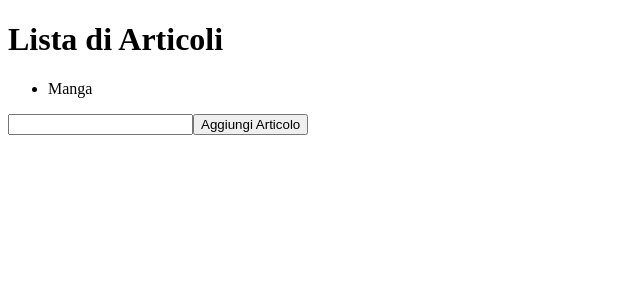
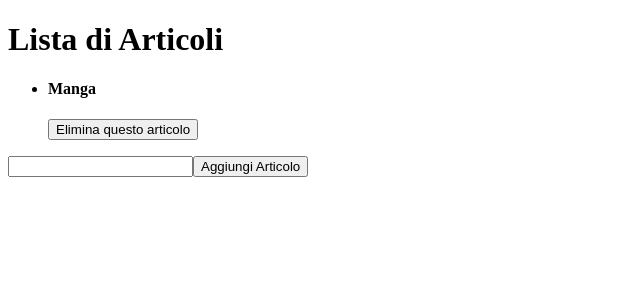
Before and after one commit to LindaTancini/react-form, a React (Vite) app: page / in a window 1280 px wide. Shown: the top 300 px of the page, without its empty margins (0-640 px from the left). Built offline with nearby package versions, Linux system fonts and the light colour scheme.

Commit message:
feat: added delete

```diff
--- a/src/App.jsx
+++ b/src/App.jsx
@@ -17,6 +17,13 @@ function App() {
     //UNA VOLTA CHE AGGIUNGO UN ARTICOLO, SVUOTO L'INPUT
     setNewArticles("");
   };
+  //CREO FUNZIONE PER ELIMINARE UN ARTICOLO
+  function deleteArticles(indexDelete) {
+    const newArrayArticles = articles.filter(
+      (article, index) => indexDelete !== index
+    );
+    setArticles(newArrayArticles);
+  }
 
   return (
     <>
@@ -25,7 +32,12 @@ function App() {
         <ul>
           {/* PER OGNI ARTICOLO CHE AGGIUNGO O E' GIA' PRESENTE, LO INSERISCO IN UNA LISTA*/}
           {articles.map((article, index) => (
-            <li key={index}>{article}</li>
+            <li key={index}>
+              <h4>{article}</h4>
+              <button onClick={() => deleteArticles(index)}>
+                Elimina questo articolo
+              </button>
+            </li>
           ))}
         </ul>
         {/*CONTROLLO L'EVENTO DI INVIO DEL FORM*/}
```
